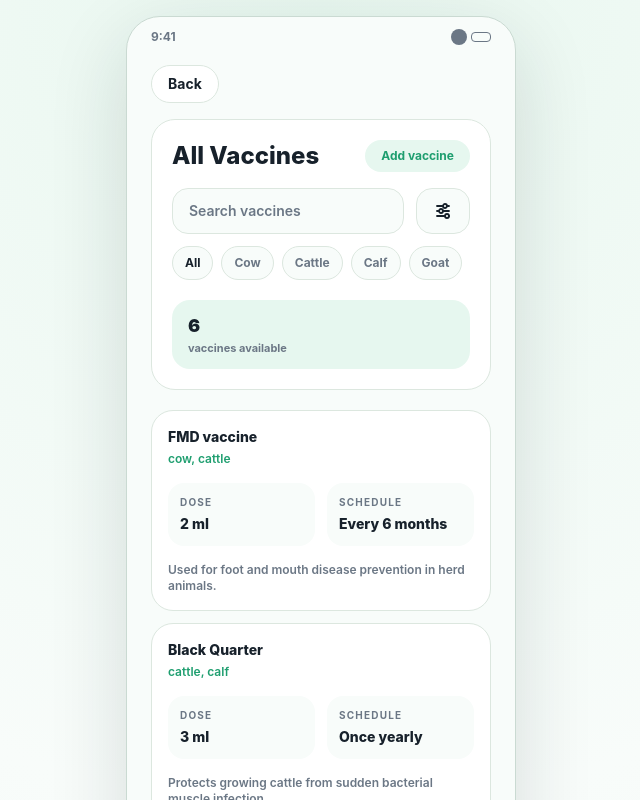
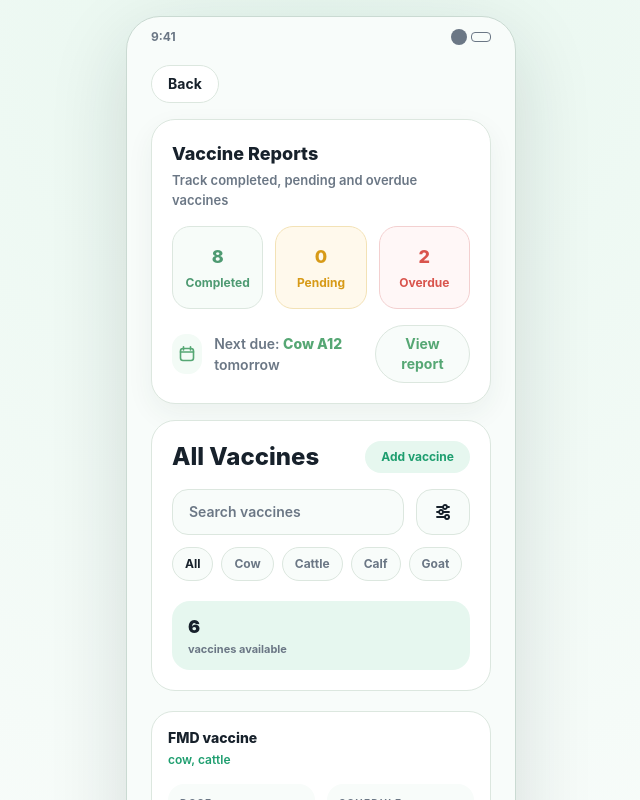
Before and after one commit to ShemantyMahjabin/ShobarKhamar-Vet_Service-, a React (Vite) app: page /vaccination-management in a window 1280 px wide. Shown: the top 800 px of the page, without its empty margins (319-959 px from the left). Built offline with nearby package versions, Linux system fonts and the light colour scheme.

Commit message:
vaccine all

```diff
--- a/src/app/components/AppointmentSchedule.tsx
+++ b/src/app/components/AppointmentSchedule.tsx
@@ -1,5 +1,5 @@
 import { useMemo, useState } from 'react';
-import { useNavigate } from 'react-router-dom';
+import { useNavigate, useSearchParams } from 'react-router-dom';
 import { vets } from '../data/vetService';
 import { MobileBottomNav } from './layout/MobileBottomNav';
 import { MobileShell } from './layout/MobileShell';
@@ -65,17 +65,29 @@ function formatDate(value: string) {
 
 export function AppointmentSchedule() {
   const navigate = useNavigate();
+  const [searchParams] = useSearchParams();
   const [appointments, setAppointments] = useState(initialAppointments);
   const [message, setMessage] = useState('');
   const [showRescheduleWarning, setShowRescheduleWarning] = useState(false);
   const [showCancelWarning, setShowCancelWarning] = useState(false);
   const [pendingReschedule, setPendingReschedule] = useState<{ id: number; vetName: string; hoursRemaining: number } | null>(null);
   const [pendingCancel, setPendingCancel] = useState<{ id: number; hoursRemaining: number } | null>(null);
+  const appointmentIdParam = searchParams.get('appointmentId');
+  const selectedAppointmentId = appointmentIdParam ? Number(appointmentIdParam) : null;
 
   const activeAppointments = useMemo(
     () => appointments.filter((appointment) => appointment.status !== 'cancelled'),
     [appointments],
   );
+
+  const visibleAppointments = useMemo(() => {
+    if (selectedAppointmentId === null || !Number.isFinite(selectedAppointmentId)) {
+      return activeAppointments;
+    }
+
+    const matchedAppointment = activeAppointments.find((appointment) => appointment.id === selectedAppointmentId);
+    return matchedAppointment ? [matchedAppointment] : activeAppointments;
+  }, [activeAppointments, selectedAppointmentId]);
 
   function calculateHoursRemaining(appointmentDate: string): number {
     const now = new Date();
@@ -188,7 +200,9 @@ export function AppointmentSchedule() {
         </button>
 
         <section className="mt-4 rounded-[24px] border border-[#DCE7DF] bg-white p-5">
-          <h1 className="text-2xl font-extrabold text-[#17212B]">Appointment Schedule</h1>
+          <h1 className="text-2xl font-extrabold text-[#17212B]">
+            {selectedAppointmentId !== null && Number.isFinite(selectedAppointmentId) ? 'Appointment Details' : 'Appointment Schedule'}
+          </h1>
         </section>
 
         {message ? (
@@ -199,8 +213,8 @@ export function AppointmentSchedule() {
 
         <section className="mt-5 rounded-[22px] border border-[#DCE7DF] bg-white p-4">
           <div className="mt-4 space-y-4">
-            {activeAppointments.length > 0 ? (
-              activeAppointments.map((appointment) => (
+            {visibleAppointments.length > 0 ? (
+              visibleAppointments.map((appointment) => (
                 <div key={appointment.id} className="rounded-[20px] border border-[#DCE7DF] bg-[#F8FCFA] p-4">
                   <div className="flex items-start justify-between gap-3">
                     <div>
@@ -243,9 +257,13 @@ export function AppointmentSchedule() {
               ))
             ) : (
               <div className="rounded-[18px] border border-dashed border-[#DCE7DF] bg-[#F8FCFA] px-4 py-8 text-center">
-                <p className="text-sm font-bold text-[#17212B]">No appointments yet</p>
+                <p className="text-sm font-bold text-[#17212B]">
+                  {selectedAppointmentId !== null && Number.isFinite(selectedAppointmentId) ? 'Appointment not found' : 'No appointments yet'}
+                </p>
                 <p className="mt-1 text-xs font-medium text-[#6B7785]">
-                  Book an appointment to see it here.
+                  {selectedAppointmentId !== null && Number.isFinite(selectedAppointmentId)
+                    ? 'This appointment is no longer available.'
+                    : 'Book an appointment to see it here.'}
                 </p>
               </div>
             )}
--- a/src/app/components/FarmerDashboard.tsx
+++ b/src/app/components/FarmerDashboard.tsx
@@ -194,7 +194,7 @@ export function FarmerDashboard() {
 
             <button
               type="button"
-              onClick={() => navigate('/vaccination-management')}
+              onClick={() => navigate('/vaccination-records')}
               className="mt-6 flex w-full items-center rounded-[18px] border border-[#e2e9e4] bg-white p-3 text-left shadow-[0_5px_18px_rgba(39,58,44,0.07)]"
             >
               <img
--- a/src/app/components/VaccinationManagement.tsx
+++ b/src/app/components/VaccinationManagement.tsx
@@ -1,5 +1,6 @@
 import { useEffect, useMemo, useRef, useState } from 'react';
 import { useNavigate } from 'react-router-dom';
+import { getVaccinationRecords } from '../data/vaccinationRecords';
 import { vaccineCatalog } from '../data/vaccines';
 import { MobileBottomNav } from './layout/MobileBottomNav';
 import { MobileShell } from './layout/MobileShell';
@@ -62,6 +63,7 @@ const defaultFilters: FilterState = {
 export function VaccinationManagement() {
   const navigate = useNavigate();
   const searchSegmentRef = useRef<HTMLDivElement | null>(null);
+  const vaccinationRecords = useMemo(() => getVaccinationRecords(), []);
   const [searchTerm, setSearchTerm] = useState('');
   const [selectedAnimalFilter, setSelectedAnimalFilter] =
     useState<(typeof animalFilters)[number]['value']>('all');
@@ -102,6 +104,27 @@ export function VaccinationManagement() {
     filters.weightMin !== '' || filters.weightMax !== '',
     filters.teethCount !== '',
   ].filter(Boolean).length;
+
+  const vaccineReportSummary = useMemo(() => {
+    const today = new Date('2026-06-10T00:00:00');
+    const completed = 8;
+    const pending = vaccinationRecords.filter((record) => {
+      const recordDate = new Date(`${record.date}T00:00:00`);
+      return record.status === 'pending' && recordDate >= today;
+    }).length;
+    const overdue = 2;
+    const nextDueRecord =
+      vaccinationRecords
+        .filter((record) => record.status === 'pending')
+        .sort((a, b) => a.date.localeCompare(b.date))[0] ?? null;
+
+    return {
+      completed,
+      pending,
+      overdue,
+      nextDueText: nextDueRecord?.eligibleAnimalIds[0] ?? 'Cow A12',
+    };
+  }, [vaccinationRecords]);
 
   const filteredVaccines = useMemo(() => {
     const normalizedSearch = searchTerm.trim().toLowerCase();
@@ -146,6 +169,53 @@ export function VaccinationManagement() {
         >
           Back
         </button>
+
+        <section className="mt-4 rounded-[24px] border border-[#DCE7DF] bg-white p-5 shadow-[0_10px_28px_rgba(38,70,45,0.06)]">
+          <h2 className="text-[18px] font-extrabold text-[#17212B]">Vaccine Reports</h2>
+          <p className="mt-1 text-[13px] font-medium text-[#6B7785]">
+            Track completed, pending and overdue vaccines
+          </p>
+
+          <div className="mt-4 grid grid-cols-3 gap-3">
+            <div className="rounded-[18px] border border-[#DCE7DF] bg-[#F7FCF9] px-3 py-4 text-center">
+              <p className="text-[18px] font-extrabold text-[#4E9A72]">{vaccineReportSummary.completed}</p>
+              <p className="mt-1 text-[12px] font-bold text-[#4E9A72]">Completed</p>
+            </div>
+            <div className="rounded-[18px] border border-[#F3E2B6] bg-[#FFF9EC] px-3 py-4 text-center">
+              <p className="text-[18px] font-extrabold text-[#D79A17]">{vaccineReportSummary.pending}</p>
+              <p className="mt-1 text-[12px] font-bold text-[#D79A17]">Pending</p>
+            </div>
+            <div className="rounded-[18px] border border-[#F3D0D0] bg-[#FFF7F7] px-3 py-4 text-center">
+              <p className="text-[18px] font-extrabold text-[#D9544D]">{vaccineReportSummary.overdue}</p>
+              <p className="mt-1 text-[12px] font-bold text-[#D9544D]">Overdue</p>
+            </div>
+          </div>
+
+          <div className="mt-4 flex items-center justify-between gap-3">
+            <div className="flex items-center gap-3">
+              <div className="grid h-10 w-10 place-items-center rounded-[14px] bg-[#F3FBF6] text-[#56A774]">
+                <svg width="20" height="20" viewBox="0 0 20 20" fill="none" aria-hidden="true">
+                  <rect x="3.5" y="4.5" width="13" height="12" rx="2.5" stroke="currentColor" strokeWidth="1.6" />
+                  <path d="M6.5 2.8V6" stroke="currentColor" strokeWidth="1.6" strokeLinecap="round" />
+                  <path d="M13.5 2.8V6" stroke="currentColor" strokeWidth="1.6" strokeLinecap="round" />
+                  <path d="M3.5 8H16.5" stroke="currentColor" strokeWidth="1.6" strokeLinecap="round" />
+                </svg>
+              </div>
+              <p className="text-[14px] font-medium text-[#6B7785]">
+                Next due: <span className="font-extrabold text-[#56A774]">{vaccineReportSummary.nextDueText}</span>{' '}
+                tomorrow
+              </p>
+            </div>
+
+            <button
+              type="button"
+              onClick={() => navigate('/vaccination-records')}
+              className="rounded-full border border-[#DCE7DF] bg-[#F8FCFA] px-4 py-2 text-sm font-bold text-[#56A774]"
+            >
+              View report
+            </button>
+          </div>
+        </section>
 
         <section className="mt-4 rounded-[24px] border border-[#DCE7DF] bg-white p-5">
           <div className="flex items-start justify-between gap-4">
--- a/src/app/components/VaccinationRecords.tsx
+++ b/src/app/components/VaccinationRecords.tsx
@@ -36,7 +36,7 @@ export function VaccinationRecords() {
     <MobileShell>
       <MobileStatusBar />
 
-      <div className="px-6 pt-2">
+      <div className="h-[844px] overflow-y-auto px-6 pb-24 pt-2 [scrollbar-width:none] [&::-webkit-scrollbar]:hidden">
         <button
           onClick={() => navigate('/farmer-dashboard')}
           className="rounded-full border border-[#DCE7DF] bg-white px-4 py-2 text-sm font-bold text-[#17212B]"
--- a/src/app/components/VaccinationSchedule.tsx
+++ b/src/app/components/VaccinationSchedule.tsx
@@ -13,16 +13,16 @@ const vaccineReminders = [
 
 const weeklyVetAppointments = [
   {
-    id: 101,
+    id: 3,
     date: '2026-06-11',
     vetName: 'Dr. Farhana Akter',
     time: '10:00 AM - 11:00 AM',
-    mode: 'Farm visit',
+    mode: 'Request vet to visit',
     animals: 'Goat G05',
     status: 'Accepted',
   },
   {
-    id: 102,
+    id: 1,
     date: '2026-06-12',
     vetName: 'Dr. Nadia Islam',
     time: '11:30 AM - 12:30 PM',
@@ -31,7 +31,7 @@ const weeklyVetAppointments = [
     status: 'Accepted',
   },
   {
-    id: 103,
+    id: 2,
     date: '2026-06-15',
     vetName: 'Dr. Mahmud Hasan',
     time: '3:00 PM - 3:30 PM',
@@ -157,7 +157,7 @@ export function VaccinationSchedule() {
                             <button
                               key={appointment.id}
                               type="button"
-                              onClick={() => navigate('/appointment-schedule')}
+                              onClick={() => navigate(`/appointment-schedule?appointmentId=${appointment.id}`)}
                               className={`w-full rounded-[14px] px-3 py-3 text-left text-xs font-bold ${appointmentCardTone}`}
                             >
                               <p>
```
